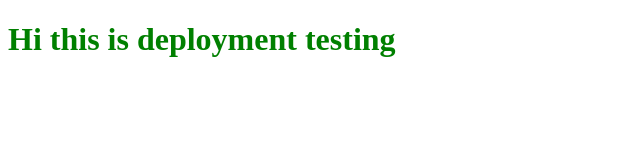
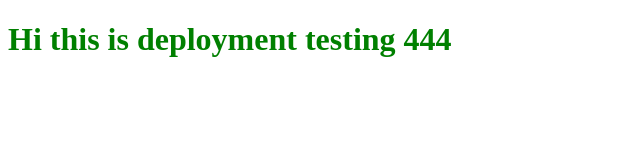
Before and after one commit to Abm32/codeonam_fullstack, a plain HTML site: page index.html in a window 1280 px wide. Shown: the full height of the page, 0-640 px from the left. Drawn offline with Linux system fonts and the light colour scheme.

Commit message:
Update index.html

```diff
--- a/index.html
+++ b/index.html
@@ -7,6 +7,6 @@
     <link rel="stylesheet" href="abhimanyu.css">
 </head>
 <body>
-    <h1>Hi this is deployment testing</h1>
+    <h1>Hi this is deployment testing 444</h1>
 </body>
 </html>
```
